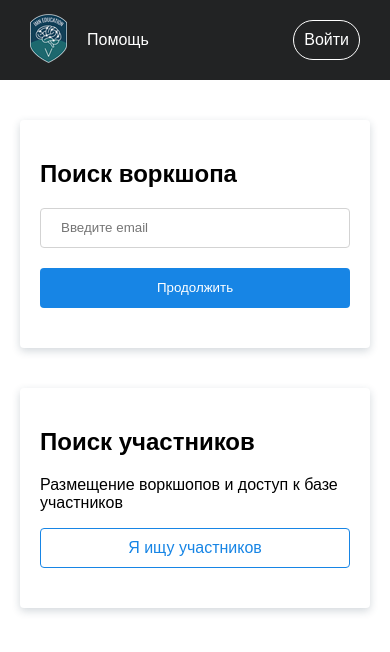
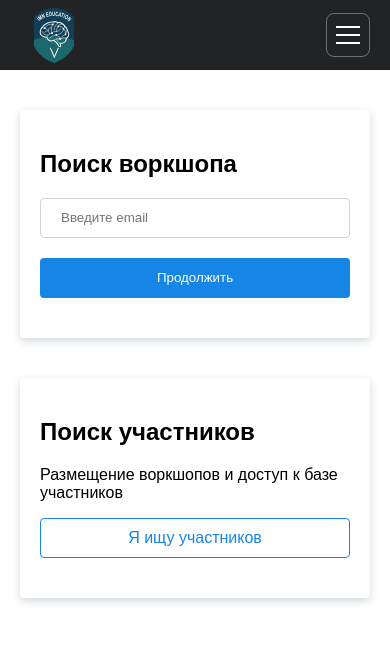
Before and after one commit to ivannikovmn/imn-education, a Next.js app in the folder frontend/: page /login in a window 390 px wide. Shown: the top 652 px of the page. Built offline with nearby package versions, Linux system fonts and the light colour scheme; no server answers.

Commit message:
feat(ui): add SVG logo and responsive header

```diff
--- a/frontend/src/app/certificate/[userId]/[vacancyId]/page.js
+++ b/frontend/src/app/certificate/[userId]/[vacancyId]/page.js
@@ -5,7 +5,7 @@ import { useParams } from "next/navigation"
 import axios from "axios"
 import { END_POINT } from "@/config/end-point"
 import Image from 'next/image'
-import logo from '../../../images/logo.png'
+import logo from '../../../images/logo.svg'
 import { formatDate } from '@/app/utils/format'
 
 export default function CertificatePage() {
--- a/frontend/src/app/employer/signin/page.js
+++ b/frontend/src/app/employer/signin/page.js
@@ -4,7 +4,7 @@ import { setError, signIn } from "@/app/store/slices/authSlice";
 import { useDispatch, useSelector } from "react-redux";
 import { useRouter } from "next/navigation";
 import Image from 'next/image'
-import logo from '../../images/logo.png'
+import logo from '../../images/logo.svg'
 import Link from 'next/link'
 
 export default function EmployerSignin() {
--- a/frontend/src/app/employer/signup/page.js
+++ b/frontend/src/app/employer/signup/page.js
@@ -4,7 +4,7 @@ import { signUp, setError } from "@/app/store/slices/authSlice";
 import { useDispatch, useSelector } from "react-redux";
 import { useRouter } from "next/navigation";
 import Image from 'next/image'
-import logo from '../../images/logo.png'
+import logo from '../../images/logo.svg'
 import Link from 'next/link'
 
 
--- a/frontend/src/app/layout.js
+++ b/frontend/src/app/layout.js
@@ -5,7 +5,7 @@ import Script from "next/script";
 
 export const metadata = {
   title: "IMN Education",
-  description: "Воркшопы, конспекты и материалы для самостоятельного обучения",
+  description: "Технологии, разработка, AI",
 };
 
 export default function RootLayout({ children }) {
--- a/frontend/src/app/page.js
+++ b/frontend/src/app/page.js
@@ -24,7 +24,7 @@ export default async function Home() {
     <main>
       <Header />
 
-      <section className="container ptb7">
+      <section className="container">
         <h1>Открытые воркшопы</h1>
 
         {vacancies.length > 0 ? (
--- a/frontend/src/app/style/components/header.css
+++ b/frontend/src/app/style/components/header.css
@@ -58,3 +58,133 @@ a.header-button--green{
     border: 1px solid rgba(163, 218, 165, .5);
     color: #A3DAA5;
 }
+.header-inner {
+    position: relative;
+}
+
+.header-logo {
+    display: flex;
+    align-items: center;
+    flex-shrink: 0;
+}
+
+.header-logo img {
+    width: 48px;
+    height: 55px;
+    object-fit: contain;
+}
+
+.header-menu {
+    display: flex;
+    align-items: center;
+    justify-content: space-between;
+    flex: 1;
+}
+
+.header-nav,
+.header-actions {
+    display: flex;
+    align-items: center;
+}
+
+.header-burger {
+    display: none;
+}
+
+.header-actions .header-button {
+    font-family: inherit;
+    font-size: inherit;
+}
+
+@media (max-width: 768px) {
+    .header-inner {
+        justify-content: space-between;
+        height: 70px;
+    }
+
+    .header-burger {
+        display: flex;
+        flex-direction: column;
+        justify-content: center;
+        gap: 6px;
+        width: 44px;
+        height: 44px;
+        padding: 9px;
+        border: 1px solid rgba(255, 255, 255, .35);
+        border-radius: 8px;
+        background: transparent;
+        cursor: pointer;
+        z-index: 12;
+    }
+
+    .header-burger span {
+        display: block;
+        width: 24px;
+        height: 2px;
+        background: #fff;
+        transition: transform .2s ease, opacity .2s ease;
+    }
+
+    .header-burger.is-open span:first-child {
+        transform: translateY(8px) rotate(45deg);
+    }
+
+    .header-burger.is-open span:nth-child(2) {
+        opacity: 0;
+    }
+
+    .header-burger.is-open span:last-child {
+        transform: translateY(-8px) rotate(-45deg);
+    }
+
+    .header-inner > .header-menu {
+        display: none;
+        position: absolute;
+        top: 62px;
+        right: 0;
+        z-index: 11;
+        width: max-content;
+        min-width: 190px;
+        max-width: calc(100vw - 40px);
+        flex-direction: column;
+        align-items: stretch;
+        gap: 12px;
+        padding: 20px 20px;
+        background: #000;
+        border: 1px solid rgba(255, 255, 255, .15);
+        box-shadow: 0 8px 24px rgba(0, 0, 0, .3);
+    }
+
+    .header-inner > .header-menu.is-open {
+        display: flex;
+    }
+
+    .header-nav,
+    .header-actions {
+        flex-direction: column;
+        /* align-items: stretch; */
+        gap: 12px;
+    }
+
+    .header-nav a {
+        display: block;
+        margin: 0;
+        padding: 7px 0;
+        color: #fff;
+        font-size: 14px;
+        /* font-weight: bold; */
+        text-transform: uppercase;
+        transition: border-color .2s ease;
+        border-bottom: 1px solid transparent;
+    }
+
+    .header-nav a:hover {
+        border-bottom-color: #fff;
+    }
+
+    .header-actions .header-button {
+        justify-content: center;
+        margin: 0;
+        width: 100%;
+    }
+}
--- a/frontend/src/components/header/index.js
+++ b/frontend/src/components/header/index.js
@@ -1,10 +1,11 @@
 'use client'
+
+import { useState, useSyncExternalStore } from 'react'
 import { useSelector, useDispatch } from 'react-redux'
 import Image from 'next/image'
-import logo from '../../app/images/logo.png'
+import logo from '../../app/images/logo.svg'
 import Link from 'next/link'
 import { logOut } from '@/app/store/slices/authSlice'
-import { useSyncExternalStore } from 'react'
 import { useRouter } from 'next/navigation'
 
 const subscribe = () => () => {}
@@ -14,6 +15,7 @@ const getServerSnapshot = () => false
 export default function Header() {
     const dispatch = useDispatch()
     const router = useRouter()
+    const [menuOpen, setMenuOpen] = useState(false)
 
     const mounted = useSyncExternalStore(
         subscribe,
@@ -23,67 +25,110 @@ export default function Header() {
 
     const isAuth = useSelector((state) => state.auth.isAuth)
     const currentUser = useSelector((state) => state.auth.currentUser)
-    console.log(currentUser);
+    const role = currentUser?.role?.name
+
+    const closeMenu = () => setMenuOpen(false)
+
+    const handleLogOut = () => {
+        closeMenu()
+        dispatch(logOut())
+
+        if (role === 'employee') {
+            router.push('/login')
+        } else {
+            router.push('/employer/signin')
+        }
+    }
+
     return (
         <header className="header">
             <div className="container">
                 <div className="header-inner">
-                    <div>
-                        <Link href="/">
-                            <Image src={logo} alt="imn-education" />
+                    <Link className="header-logo" href="/" onClick={closeMenu}>
+                        <Image src={logo} alt="IMN Education" />
                     </Link>
 
-                        {mounted && currentUser && currentUser.role && currentUser.role.name === "manager" && (
-                            <Link href="/vacancy">Воркшопы</Link>
+                    <button
+                        className={`header-burger${menuOpen ? ' is-open' : ''}`}
+                        type="button"
+                        aria-label={menuOpen ? 'Закрыть меню' : 'Открыть меню'}
+                        aria-expanded={menuOpen}
+                        onClick={() => setMenuOpen((open) => !open)}
+                    >
+                        <span />
+                        <span />
+                        <span />
+                    </button>
+
+                    <div className={`header-menu${menuOpen ? ' is-open' : ''}`}>
+                        <nav className="header-nav">
+                            {mounted && role === 'manager' && (
+                                <Link href="/vacancy" onClick={closeMenu}>
+                                    Воркшопы
+                                </Link>
                             )}
 
-                        {mounted && currentUser && currentUser.role && currentUser.role.name !== "manager" && (
-                            <Link href="/resumes">Резюме</Link>
+                            {mounted && role && role !== 'manager' && (
+                                <Link href="/resumes" onClick={closeMenu}>
+                                    Резюме
+                                </Link>
                             )}
 
-                        {mounted && currentUser && currentUser.role && currentUser.role.name !== "manager" && (
-                             <Link href="/applies">Отклики</Link>
+                            {mounted && role && role !== 'manager' && (
+                                <Link href="/applies" onClick={closeMenu}>
+                                    Отклики
+                                </Link>
                             )}
 
-                        <a href='https://www.linkedin.com/in/-mikhail-ivannikov/'>Помощь</a>
-                    </div>
+                            <a
+                                href="https://www.linkedin.com/in/-mikhail-ivannikov/"
+                                onClick={closeMenu}
+                            >
+                                Помощь
+                            </a>
+                        </nav>
 
-                    <div>
-                        {mounted && currentUser && currentUser.role && currentUser.role.name === "manager" && (
-                            <Link className="header-button header-button--green" href="/create-vacancy">
+                        <div className="header-actions">
+                            {mounted && role === 'manager' && (
+                                <Link
+                                    className="header-button header-button--green"
+                                    href="/create-vacancy"
+                                    onClick={closeMenu}
+                                >
                                     Создать воркшоп
                                 </Link>
                             )}
 
-                        {mounted && currentUser && currentUser.role && currentUser.role.name !== "manager" && (
-                            <Link className="header-button header-button--green" href="/create-resume">
+                            {mounted && role && role !== 'manager' && (
+                                <Link
+                                    className="header-button header-button--green"
+                                    href="/create-resume"
+                                    onClick={closeMenu}
+                                >
                                     Создать резюме
                                 </Link>
                             )}
+
                             {mounted && !isAuth && (
-                            <Link className="header-button" href="/login">
+                                <Link
+                                    className="header-button"
+                                    href="/login"
+                                    onClick={closeMenu}
+                                >
                                     Войти
                                 </Link>
                             )}
 
                             {mounted && isAuth && (
-                            <a
+                                <button
                                     className="header-button"
-                                onClick={() => {
-                                    const role = currentUser?.role?.name
-
-                                    dispatch(logOut())
-
-                                    if (role === "employee") {
-                                        router.push("/login")
-                                    } else {
-                                        router.push("/employer/signin")
-                                    }
-                                }}
+                                    type="button"
+                                    onClick={handleLogOut}
                                 >
                                     Выйти
-                            </a>
+                                </button>
                             )}
+                        </div>
                     </div>
                 </div>
             </div>
```
Also changed, not shown: frontend/src/app/images/logo.png (deleted), frontend/src/app/images/logo.svg (added). Lines whose indentation alone changed are shown as unchanged.
